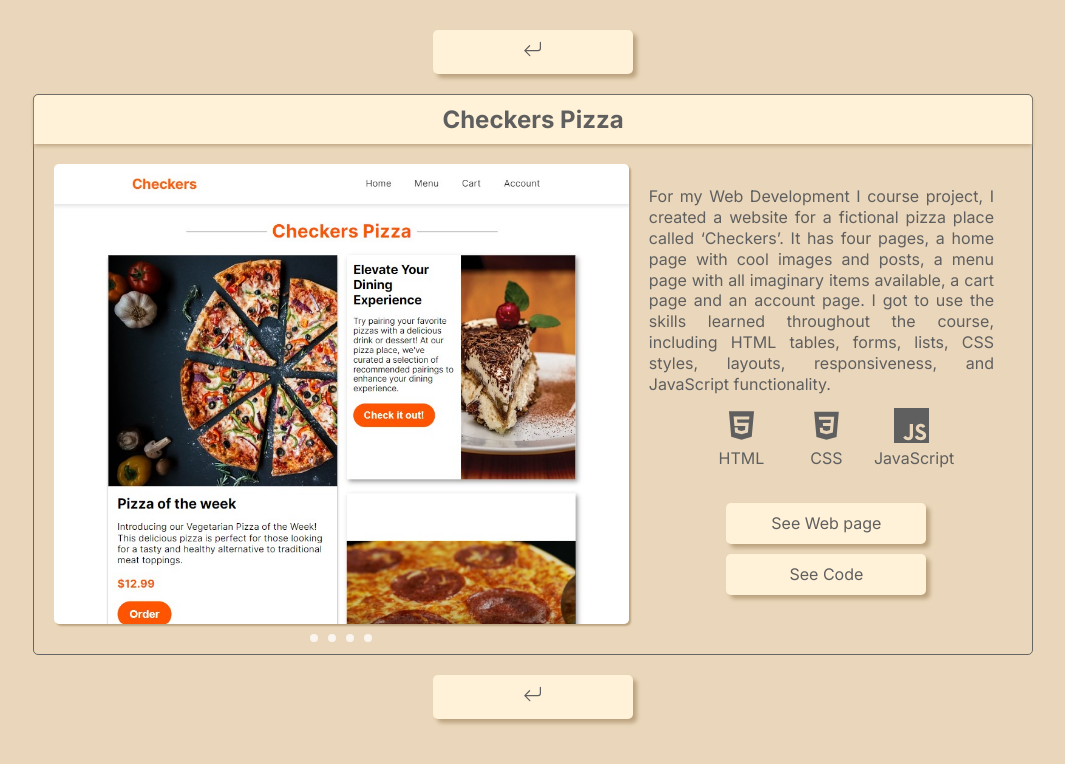
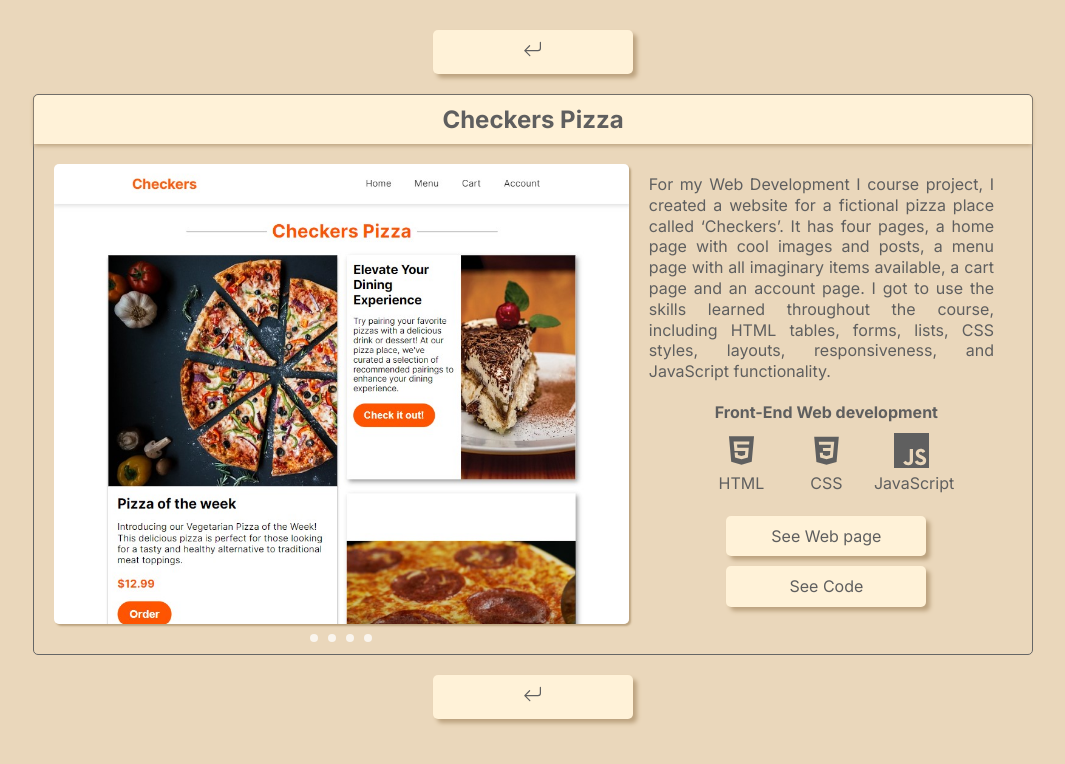
Before and after one commit to EnriqueSaracho/portfolio_03, a React (Create React App) app: page /checkers in a window 1280 px wide. Shown: the top 764 px of the page, without its empty margins (107-1172 px from the left). Built offline with nearby package versions, Linux system fonts and the light colour scheme.

Commit message:
added field parameter to project page

```diff
--- a/src/App.css
+++ b/src/App.css
@@ -355,6 +355,7 @@ body {
   max-height: 300px;
   padding-right: 10px;
   white-space: pre-line;
+  margin-bottom: 20px;
 }
 .project-info-text-description::-webkit-scrollbar {
   width: 8px;
@@ -367,9 +368,9 @@ body {
   border-radius: 4px;
 }
 
-.project-info-text p {
+/* .project-info-text p {
   margin-bottom: 12px;
-}
+} */
 
 .project-info-btns {
   display: flex;
--- a/src/components/Project.js
+++ b/src/components/Project.js
@@ -78,6 +78,7 @@ function ProjectPage({
   btn1Text,
   btn2,
   btn2Text,
+  field,
   skills,
 }) {
   const navigate = useNavigate();
@@ -132,6 +133,9 @@ function ProjectPage({
               asdfasdfasdf asdfdsf{" "}
             </p> */}
 
+            {/* Field */}
+            <h4 className="project-field">{field}</h4>
+
             {/* Skills */}
             <div className="project-skills">
               {skills.map((skill) => {
--- a/src/pages/calculator.js
+++ b/src/pages/calculator.js
@@ -21,6 +21,7 @@ export default function Calculator() {
         btn1Text={"See App"}
         btn2={"https://github.com/EnriqueSaracho/calculator"}
         btn2Text={"See Code"}
+        field="Front-End Web development"
         skills={["HTML", "CSS", "JavaScript"]}
       />
     </div>
--- a/src/pages/checkers.js
+++ b/src/pages/checkers.js
@@ -20,6 +20,7 @@ export default function Checkers() {
         btn1Text={"See Web page"}
         btn2={"https://github.com/EnriqueSaracho/checkers"}
         btn2Text={"See Code"}
+        field="Front-End Web development"
         skills={["HTML", "CSS", "JavaScript"]}
       />
     </div>
--- a/src/pages/game-list.js
+++ b/src/pages/game-list.js
@@ -27,6 +27,7 @@ export default function GameList() {
         `}
         btn1={"https://github.com/EnriqueSaracho/game-list"}
         btn1Text={"See Code"}
+        field="Full-Stack Web development"
         skills={["mongoDB", "Express.js", "React", "Node.js"]}
       />
     </div>
--- a/src/pages/portfolio.js
+++ b/src/pages/portfolio.js
@@ -17,6 +17,7 @@ export default function Portfolio() {
         desc="I built this porfolio with React. The primary objectives were to make it simple to understand, navigate and easy for me to update. This was achievable thanks to React components, icons, react-router-dom, and JSX flexible code. The home page containes three components/sections, one for my information and links, another one for my skills and finally the projects part. Each project has a page of its own (like this one) with links to the project or code."
         btn1={"https://github.com/EnriqueSaracho/portfolio_03"}
         btn1Text={"See Code"}
+        field="Front-End Web development"
         skills={["HTML", "CSS", "JavaScript", "React"]}
       />
     </div>
```
